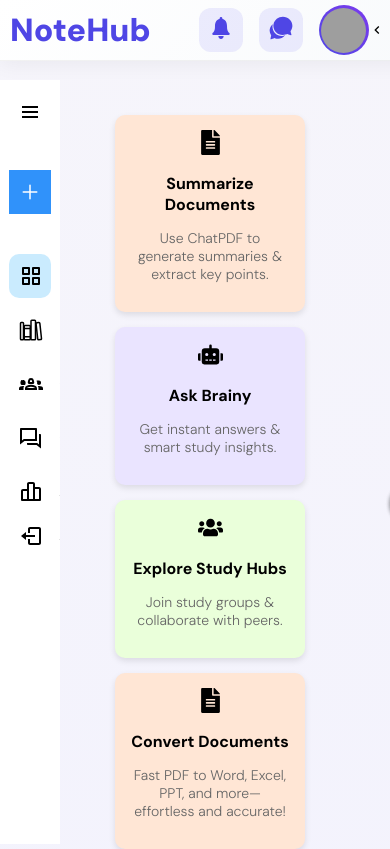
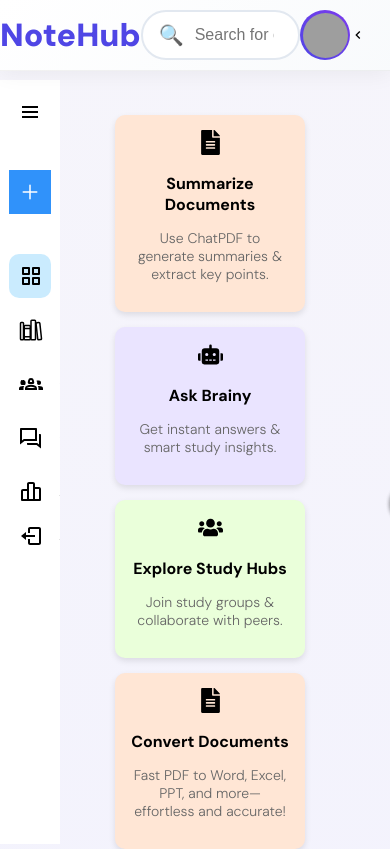
Before and after one commit to NoteHubs-Org/Frontend, a React (Create React App) app: page / in a window 390 px wide. Shown: the top 849 px of the page. Built offline with nearby package versions, Linux system fonts and the light colour scheme; grey boxes are pictures that could not be loaded.

Commit message:
header design update

```diff
--- a/src/header/Header.js
+++ b/src/header/Header.js
@@ -17,7 +17,7 @@
 
       <div className='header-right'>
         <button className='header-icon' ><IoIosNotifications /></button>
-        <button className='header-icon' onClick={openChatSlide} ><IoIosChatbubbles /></button>
+        <button className='header-icon open-chat-header' onClick={openChatSlide} ><IoIosChatbubbles /></button>
 
         <div className='user-avatar'>
           <CircularProfile imageUrl={'https://plus.unsplash.com/premium_photo-1689568126014-06fea9d5d341?q=80&w=2070&auto=format&fit=crop&ixlib=rb-4.0.3&ixid=M3wxMjA3fDB8MHxwaG90by1wYWdlfHx8fGVufDB8fHx8fA%3D%3D'} />
--- a/src/header/header.css
+++ b/src/header/header.css
@@ -1,15 +1,15 @@
 .header {
   position: fixed;
   height: 70px;
+  top: 0;
+  left: 0;
+  right: 0;
   background: linear-gradient(135deg, rgba(255, 255, 255, 0.95) 0%, rgba(248, 250, 252, 0.95) 100%);
   backdrop-filter: blur(20px);
   display: flex;
   align-items: center;
   justify-content: space-between;
   border-bottom: 1px solid rgba(0, 0, 0, 0.05);
-  top: 0;
-  left: 0;
-  width: 100%;
   box-shadow: 0 4px 20px rgba(0, 0, 0, 0.05);
   z-index: 1000;
 }
@@ -20,13 +20,12 @@
   margin-left: 48px;
 }
 .search-container {
+    position: relative;
     flex: 1;
-    max-width: 600px;
-    position: relative;
 }
 
 .search-input {
-    width: 100%;
+    width: 80%;
     padding: 14px 24px 14px 52px;
     border: 2px solid #e2e8f0;
     border-radius: 50px;
@@ -55,10 +54,12 @@
 }
 
 .header .header-right{
-  width: 200px;
+  max-width: 200px;
+  flex: 1;
   display: flex;
+  align-items: center;
+  justify-content: right;
   gap: 16px;
-  align-items: center;
   margin-right: 24px;
 }
 .user-avatar{
@@ -98,7 +99,7 @@
 }
 
 .avatar-container:hover {
-  transform: scale(1.1); /* Scale up on hover */
+  transform: scale(1.05); /* Scale up on hover */
 }
 
 .profile-image {
@@ -120,17 +121,12 @@
 }
 
 @media (max-width: 768px) {
-  .header{
-    height: 40px;
-    padding: 10px;
+  .open-chat-header{
+    display: none;
   }
   .logo-name {
-    margin-left: 0;
+    margin: 0;
     text-align: center;
-  }
-  .search-container {
-    width: 20%;
-    overflow: hidden;
   }
   .header-right {
     width: 100%;
```
